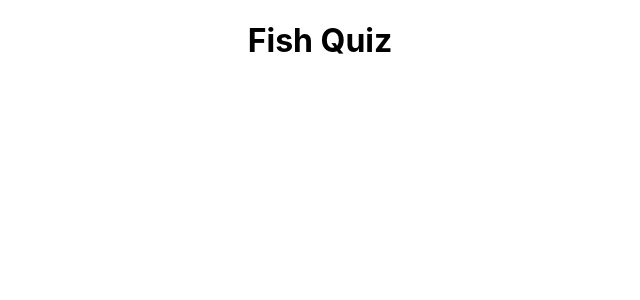
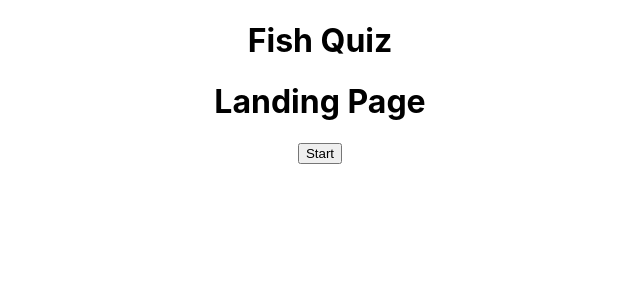
Before and after one commit to emilyaikens/Fish-Quiz, a React (Create React App) app: page / in a window 1280 px wide. Before the commit this address had no page. Shown: the top 300 px of the page, without its empty margins (320-960 px from the left). Built offline with nearby package versions, Linux system fonts and the light colour scheme.

Commit message:
add use state to app.js

```diff
--- a/src/pages/App/App.js
+++ b/src/pages/App/App.js
@@ -2,20 +2,30 @@ import './App.css';
 import QuestionPage from '../Question/QuestionPage';
 import AnswerPage from '../Answer/AnswerPage';
 import ResultPage from '../Result/ResultPage';
+import LandingPage from '../Landing/LandingPage';
 import { quesAns } from '../../data';
 import { Routes, Route } from 'react-router-dom';
+import { useState } from 'react';
 
 function App() {
+
+  const [quizStatus, setQuizStatus] = useState("landing");
 
   return (
     <div>
       <div class="App">
-        <h1>Fish Quiz</h1>
-        <Routes>
-          < Route path="/question" element={<QuestionPage quesAns={ quesAns } />} />
-          < Route path="/answer" element={<AnswerPage />} />
-          < Route path="/Result" element={<ResultPage />} />
-        </Routes>
+        {quizStatus == "landing"?
+          <>
+            <h1>Fish Quiz</h1>
+            <LandingPage />
+          </>
+          :
+          <Routes>
+            < Route path="/question" element={<QuestionPage quesAns={quesAns} setQuizStatus={setQuizStatus}/>} />
+            < Route path="/answer" element={<AnswerPage />} />
+            < Route path="/result" element={<ResultPage />} />
+          </Routes>
+        }
       </div>
     </div>
   );
--- a/src/pages/Landing/LandingPage.jsx
+++ b/src/pages/Landing/LandingPage.jsx
@@ -1,9 +1,14 @@
 import './LandingPage.css';
+import { Link } from 'react-router-dom';
+
 
 export default function LandingPage() {
     return (
         <div>
             <h1>Landing Page</h1>
+            <Link to={`/question`}>
+                <button>Start</button>
+            </Link>
         </div>
     )
 };
```
